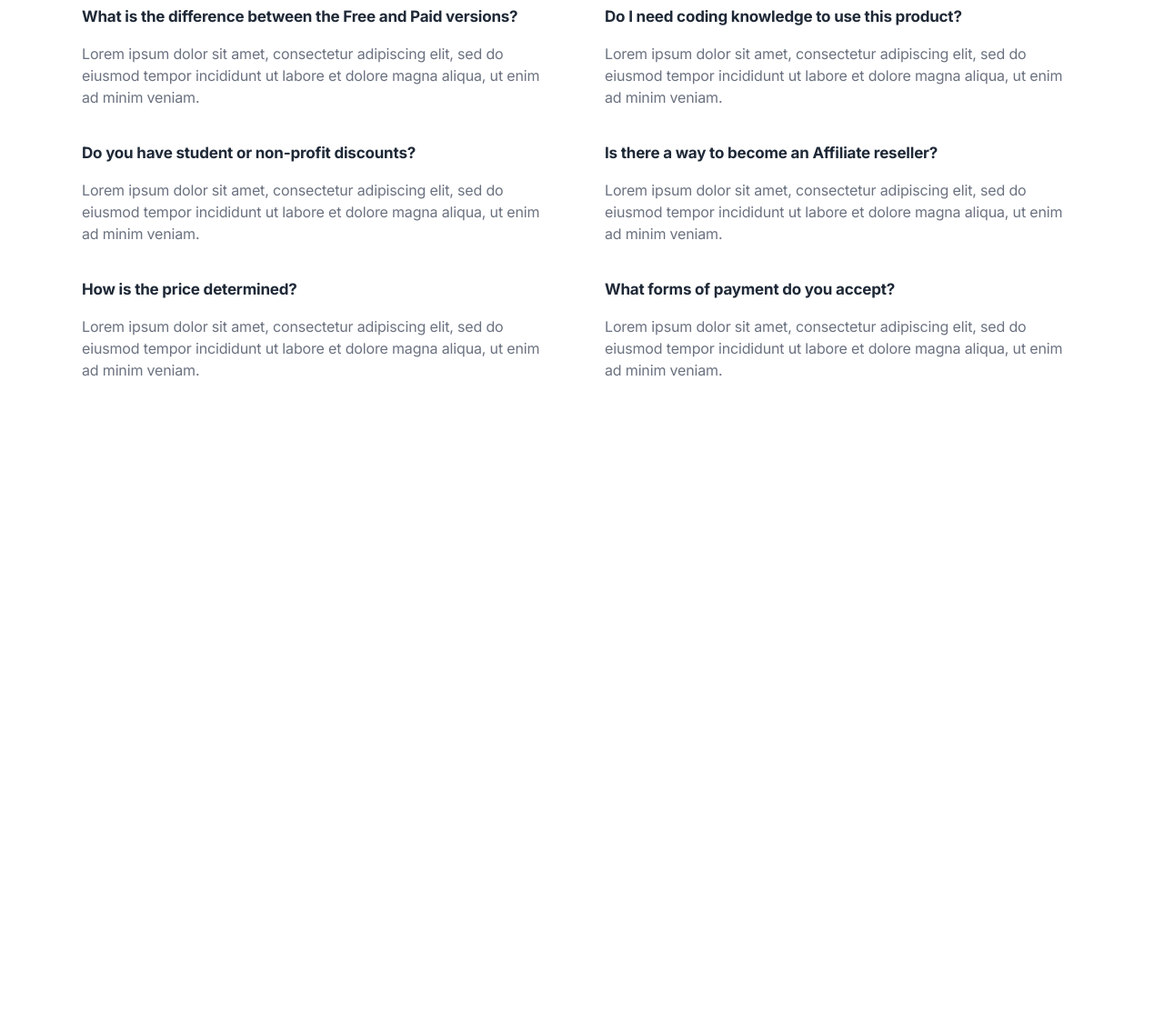
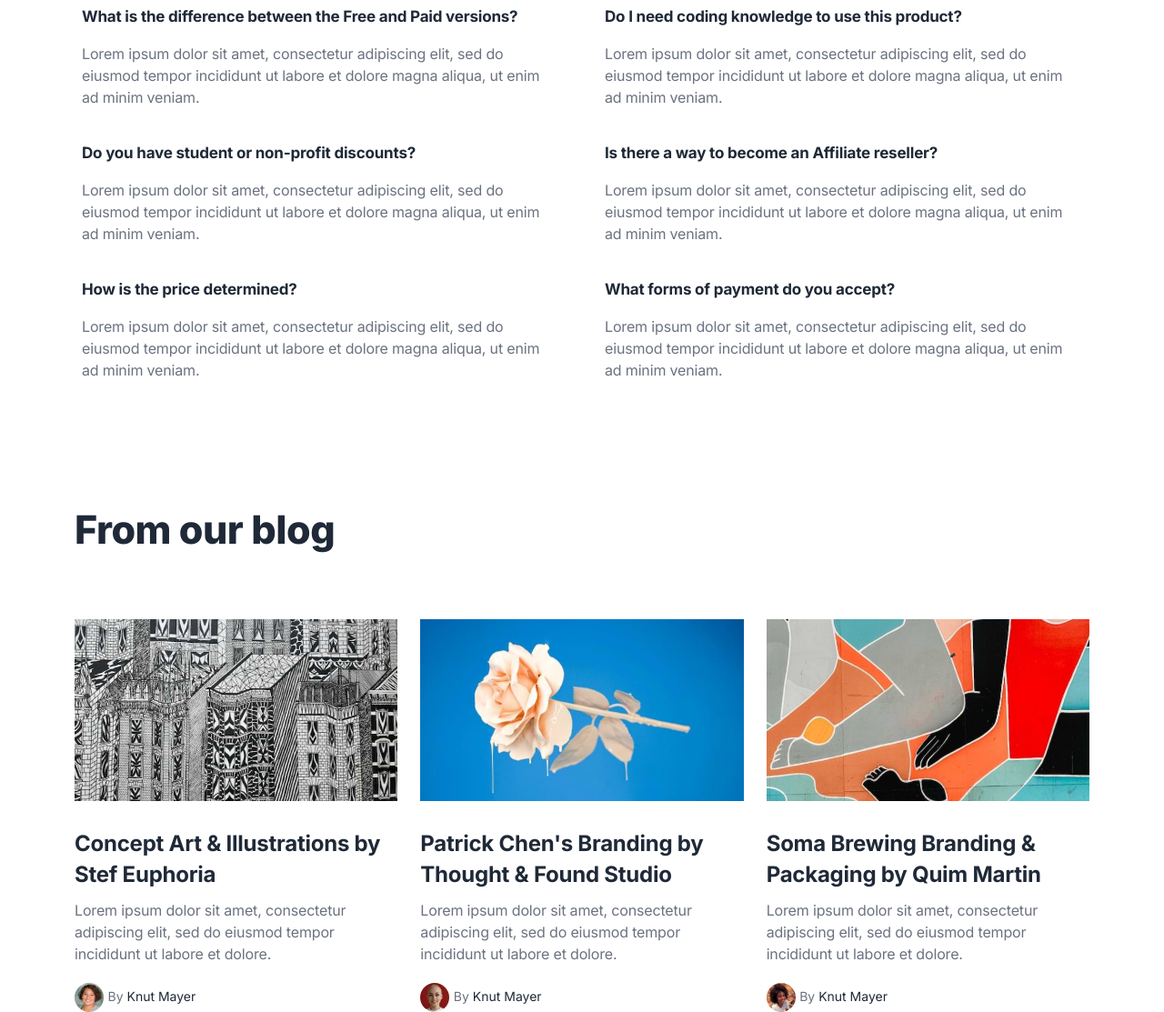
Before and after one commit to Anticore0/creative-platform, a plain HTML site: page index.html in a window 1280 px wide. Shown: the part 4538-5651 px from the top of the page at 91% size. Before the commit the page ends 4991 px from the top, so only its background shows below. Drawn offline with nearby package versions, Linux system fonts and the light colour scheme.

Commit message:
Added blog section

```diff
--- a/index.html
+++ b/index.html
@@ -394,7 +394,7 @@
         <section>
             <div class="container">
                 <div class="d-flex justify-content-center">
-                    <div class="questions-container">
+                    <div class="questions-container small-container">
                         <h2 class="text-left questions-title">Questions and Answers</h2>
                         <div class="row">
                             <div class="col-md-6">
@@ -441,6 +441,75 @@
                 </div>
             </div>
         </section>
+        <section>
+            <div class="container">
+                <div class="d-flex justify-content-center">
+                    <div class="blog-cards">
+                        <h2>From our blog</h2>
+                        <ul class="blog-cards-list">
+                            <li>
+                                <div class="blog-cards-container">
+                                    <div class="blog-card">
+                                        <a href="#"><img class="blog-banner" src="/images/blog/background_1.png"
+                                                alt="black and white abstract houses"></a>
+                                        <h3><a href="#">Concept Art & Illustrations by Stef Euphoria</a></h3>
+                                        <p>Lorem ipsum dolor sit amet, consectetur adipiscing elit, sed do eiusmod
+                                            tempor
+                                            incididunt
+                                            ut
+                                            labore et dolore.</p>
+                                        <div class="blog-creator">
+                                            <img class="blog-card-avatar" width="32" height="32"
+                                                src="/images/blog/avatars/avatar_1.png" alt="creator avatar">
+                                            <span>By </span><a href="#">Knut Mayer</a>
+                                        </div>
+                                    </div>
+                                </div>
+                            </li>
+                            <li>
+                                <div class="blog-cards-container">
+                                    <div class="blog-card">
+                                        <a href="#"><img class="blog-banner" src="/images/blog/background_2.png"
+                                                alt="black and white abstract houses"> </a>
+                                        <h3><a href="#">Patrick Chen's Branding by Thought & Found Studio</a></h3>
+                                        <p>Lorem ipsum dolor sit amet, consectetur adipiscing elit, sed do eiusmod
+                                            tempor
+                                            incididunt
+                                            ut
+                                            labore et dolore.</p>
+                                        <div class="blog-creator">
+                                            <img class="blog-card-avatar" width="32" height="32"
+                                                src="/images/blog/avatars/avatar_2.png" alt="creator avatar">
+                                            <span>By </span><a href="#">Knut Mayer</a>
+                                        </div>
+                                    </div>
+                                </div>
+                            </li>
+                            <li>
+                                <div class="blog-cards-container">
+                                    <div class="blog-card">
+                                        <a href="#"><img class="blog-banner" src="/images/blog/background_3.png"
+                                                alt="black and white abstract houses"></a>
+                                        <h3><a href="#">Soma Brewing Branding & Packaging by Quim Martin</a></h3>
+                                        <p>Lorem ipsum dolor sit amet, consectetur adipiscing elit, sed do eiusmod
+                                            tempor
+                                            incididunt
+                                            ut
+                                            labore et dolore.</p>
+                                        <div class="blog-creator">
+                                            <img class="blog-card-avatar" width="32" height="32"
+                                                src="/images/blog/avatars/avatar_3.png" alt="creator avatar">
+                                            <span>By </span><a href="#">Knut Mayer</a>
+                                        </div>
+                                    </div>
+                                </div>
+                            </li>
+                        </ul>
+
+                    </div>
+                </div>
+            </div>
+        </section>
     </main>
     <footer></footer>
     <script src="https://cdn.jsdelivr.net/npm/bootstrap@5.3.3/dist/js/bootstrap.bundle.min.js"
--- a/style.css
+++ b/style.css
@@ -11,13 +11,90 @@ body {
     --border-radius: 25px;
 }
 
+.blog-cards-list {
+    display: flex;
+    justify-content: center;
+    list-style: none;
+    margin: 0;
+    padding: 0;
+    gap: 25px;
+}
+
+.blog-cards * {
+    margin: 0;
+    padding: 0;
+}
+
+.blog-cards {
+    justify-content: center;
+}
+
+.blog-cards h2 {
+    color: #1F2937;
+    margin-top: 55px;
+    margin-bottom: 75px;
+    font-size: 43px;
+    line-height: 48px;
+    letter-spacing: -0.48px;
+    font-weight: 800;
+}
+
+.blog-card h3 {
+    margin-top: 30px;
+
+    font-size: 24px;
+    line-height: 34px;
+    letter-spacing: -0.24px;
+    font-weight: 700;
+}
+
+.blog-card a {
+    text-decoration: none;
+    color: #1F2937;
+}
+
+.blog-cards p {
+    font-size: 16px;
+    color: #6B7280;
+    line-height: 24px;
+    letter-spacing: -0.16px;
+    margin-top: 10px;
+}
+
+.blog-creator {
+    margin-top: 20px;
+}
+
+.blog-creator span {
+    color: #6B7280;
+    font-size: 14px;
+    line-height: 22px;
+}
+
+.blog-creator a {
+    color: #1F2937;
+    font-size: 14px;
+    line-height: 22px;
+    text-decoration: none;
+}
+
+.blog-card-avatar {
+    border-radius: 50%;
+}
+
+.blog-banner {
+    height: 200px;
+    width: 100%;
+}
+
 .questions-container * {
     margin: 0;
     padding: 0;
 }
 
-.questions-container {
+.small-container {
     width: 1100px;
+    margin-bottom: 50px;
 }
 
 .questions-title {
```
Also changed, not shown: images/blog/avatars/avatar_1.png (added), images/blog/avatars/avatar_2.png (added), images/blog/avatars/avatar_3.png (added), images/blog/background_1.png (added), images/blog/background_2.png (added), images/blog/background_3.png (added).
